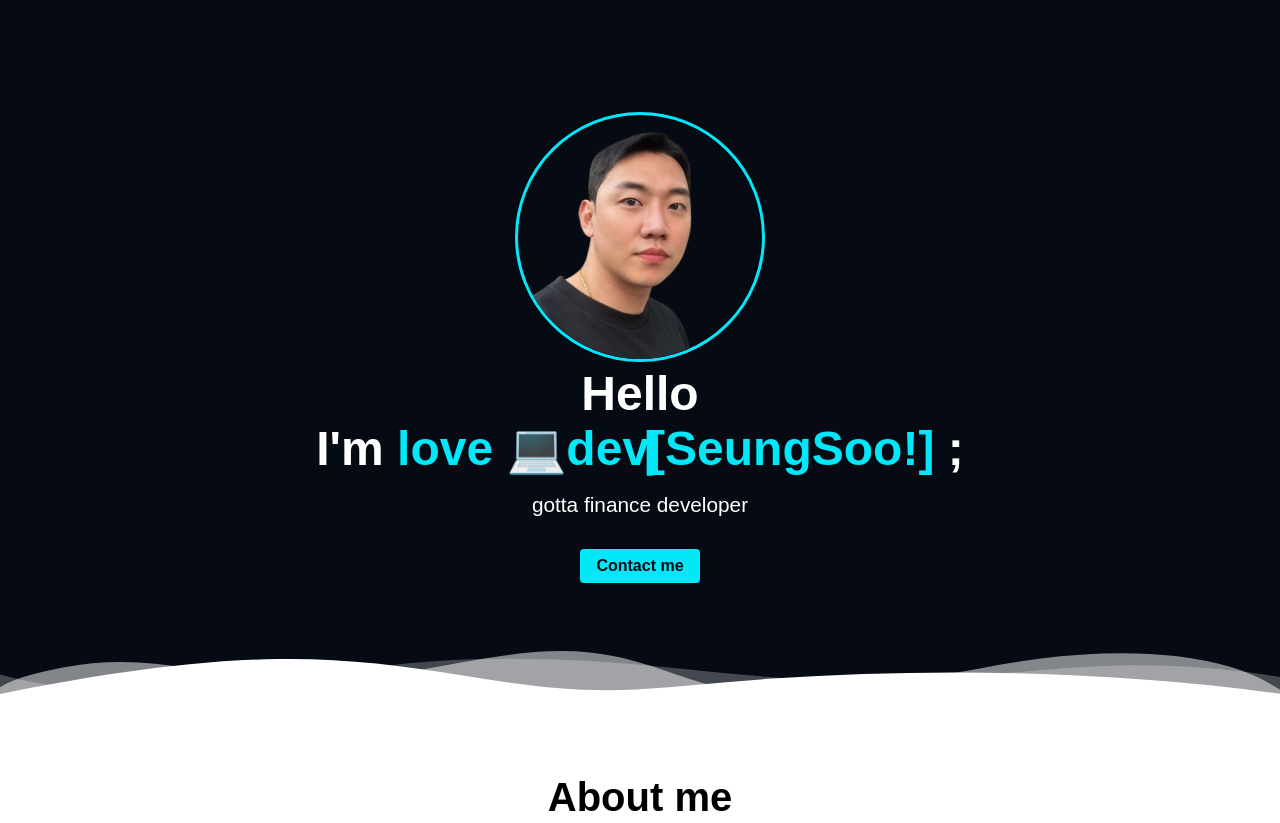
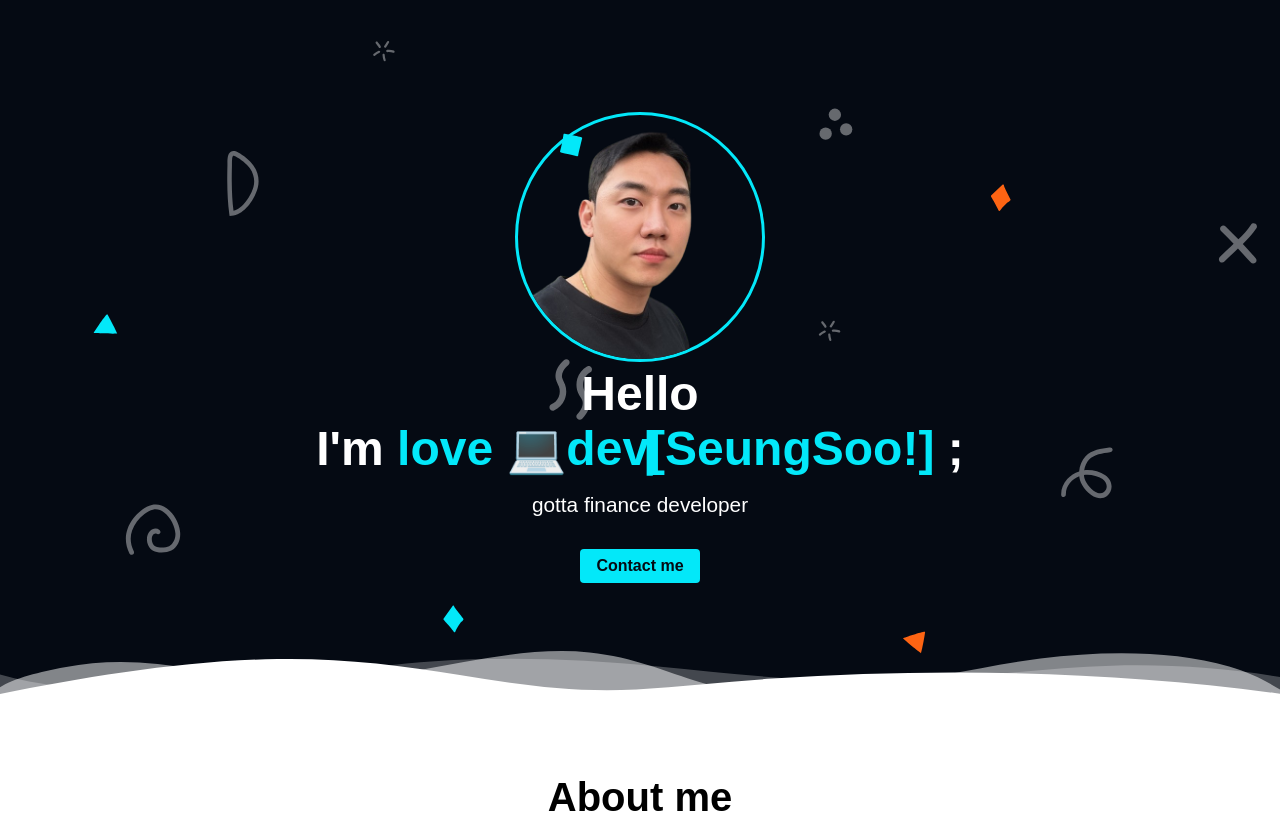
Before and after one commit to GNOSss/GNOSss.github.io, a website: page index.html in a window 1280 px wide. Shown: the top 823 px of the page. Drawn offline with nearby package versions, Linux system fonts and the light colour scheme; a web font is replaced by a local one.

Commit message:
사이즈 수정

```diff
--- a/css/style.css
+++ b/css/style.css
@@ -166,7 +166,10 @@ button:hover {
 #home {
   background-color: var(--color-primary);
   /* background: var(--home-bg-gradient); */
-  /* background-image: var(--home-bg-svg); */
+  background-image: var(--home-bg-svg);
+  background-size: cover; /* 이미지가 컨테이너를 덮도록 설정 */
+  background-repeat: no-repeat; /* 반복 방지 */
+  background-position: center; /* 배경 중심 정렬 */
   color: var(--color-text);
   padding: 5rem 1rem;
   padding-top: 7rem;
```
